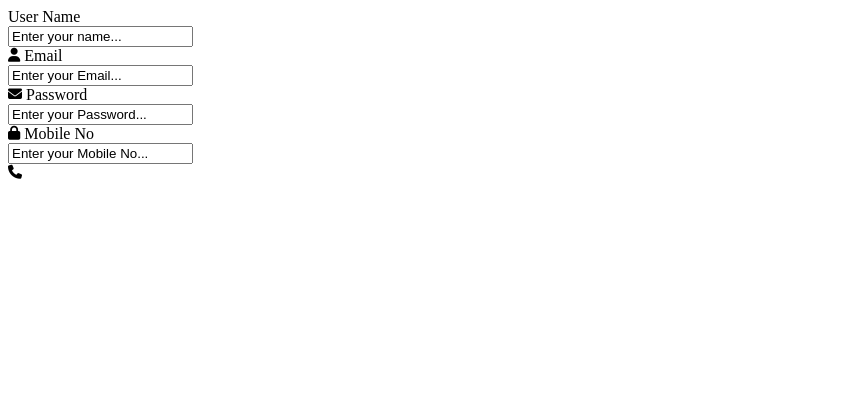
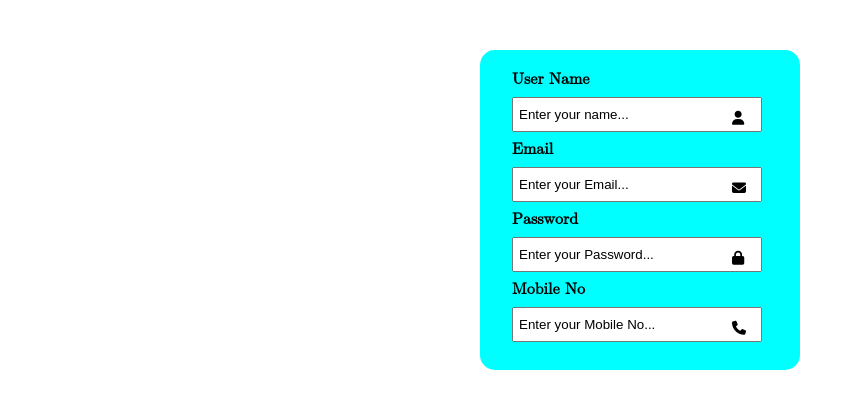
Before and after one commit to Thiyagarajan09/myproject, a plain HTML site: page index.html in a window 1280 px wide. Shown: the whole page, without its empty margins (0-855 px from the left). Drawn offline with Linux system fonts and the light colour scheme.

Commit message:
Update index.html

```diff
--- a/index.html
+++ b/index.html
@@ -4,7 +4,7 @@
 <head>
     <meta charset="UTF-8">
     <meta name="viewport" content="width=device-width, initial-scale=1.0">
-    <link rel="stylesheet" href="./Login Page.css">
+    <link rel="stylesheet" href="./style.css">
     <script
       src="https://kit.fontawesome.com/d08ec67b1b.js"
       crossorigin="anonymous"
```
